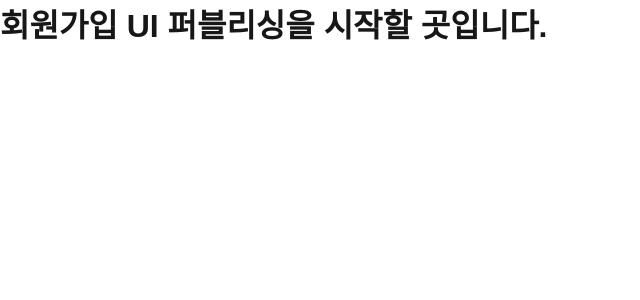
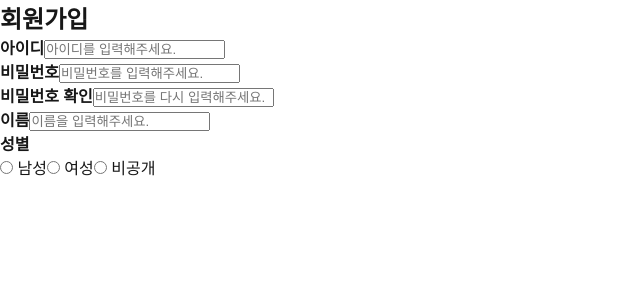
Before and after one commit to Yeram9286/frontstudy_5team, a Next.js app: page /signup in a window 1280 px wide. Shown: the top 300 px of the page, without its empty margins (0-640 px from the left). Built offline with nearby package versions, Linux system fonts and the light colour scheme.

Commit message:
feat: 인풋란, 라디오 버튼 구현

```diff
--- a/src/app/signup/Signup.tsx
+++ b/src/app/signup/Signup.tsx
@@ -1,16 +1,67 @@
-'use client';
+"use client";
 
-import react from "react";
+import React from "react";
 import styles from "@/app/signup/Signup.module.css";
 
-const Signup = ()=> {
+const Signup = () => {
+  return (
+    <div className={styles.container}>
+      <h2 className={styles.title}>회원가입</h2>
 
-    return (
-        <div className={styles.container}>
-            <h1>회원가입 UI 퍼블리싱을 시작할 곳입니다.</h1>
-            {/* 여기에 이제 과제 디자인을 보고 input, button 등 UI 구현 */}
+      <div className={styles.field}>
+        <div className={styles.input}>
+          <b>아이디</b>
+          <input
+            type="text"
+            placeholder="아이디를 입력해주세요."
+            className={styles.input}
+          />
         </div>
-    );
+
+        <div className={styles.input}>
+          <b>비밀번호</b>
+          <input
+            type="password"
+            placeholder="비밀번호를 입력해주세요."
+            className={styles.input}
+          />
+        </div>
+
+        <div className={styles.input}>
+          <b>비밀번호 확인</b>
+          <input
+            type="password"
+            placeholder="비밀번호를 다시 입력해주세요."
+            className={styles.input}
+          />
+        </div>
+
+        <div className={styles.input}>
+          <b>이름</b>
+          <input
+            type="text"
+            placeholder="이름을 입력해주세요."
+            className={styles.input}
+          />
+        </div>
+
+        <div className={styles.gender}>
+          <b>성별</b>
+          <div className={styles.radio}>
+            <label>
+              <input type="radio" name="gender" /> 남성
+            </label>
+            <label>
+              <input type="radio" name="gender" /> 여성
+            </label>
+            <label>
+              <input type="radio" name="gender" /> 비공개
+            </label>
+          </div>
+        </div>
+      </div>
+    </div>
+  );
 };
 
 export default Signup;
```
